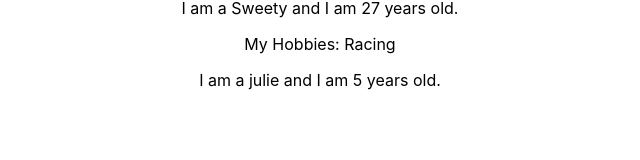
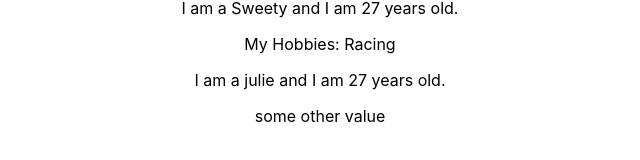
Before and after one commit to amandhiman251/React-Maximilian, a React (Create React App) app: page / in a window 1280 px wide. Shown: the part 194-354 px from the top of the page, without its empty margins (320-960 px from the left). Built offline with nearby package versions, Linux system fonts and the light colour scheme.

Commit message:
used useState hook for state manipulation

```diff
--- a/src/container/App.js
+++ b/src/container/App.js
@@ -1,30 +1,58 @@
-import React, { Component } from 'react';
+import React, {useState} from 'react';
 import './App.css';
 import Person from '../component/Person/Person';
 
 
-class App extends Component {
-    state={
-        person : [
+const App =  () => {
+    // state={
+    //     person : [
+    //         { name : "Aman", age : "30"},
+    //         {name : "Sweety", age : "27"},
+    //         {name : "julie", age : "5"}
+    //     ],
+    //     otherstate :'some other value'
+    // }
+    const [personstate, setPersonState ] =
+    useState( {
+     person :  [
             { name : "Aman", age : "30"},
             {name : "Sweety", age : "27"},
-            {name : "julie", age : "5"} ]
+            {name : "julie", age : "5"}
+        ]
+    });
+    const [other, setother] = useState ({otherState :'some other value'});
+    const switchNameHandler = () => {
+        setPersonState({
+       person : [
+            { name : "Ajay", age : "30"},
+            {name : "Sweety", age : "27"},
+            {name : "khushi", age : "15"}
+            ]
+        });
+        setother({otherState: 'some value'});
+        // this.setState ({
+        //     person : [
+        //         { name : "Karan", age : "30"},
+        //         {name : "Sweety", age : "27"},
+        //         {name : "julie", age : "50"}
+        //     ]  }
+        // )
+    };
 
-    }
-
-    render(){
+    //render(){
         return(
             <div className = "App">
                 <h1>Hi, I am a React App</h1>
                 <p>This is really working!</p>
-                <button> Switch Name </button>
-                <Person name = {this.state.person[0].name} age = {this.state.person[0].age} />
-                <Person name = {this.state.person[1].name} age = {this.state.person[1].age} >My Hobbies: Racing </Person>
-                <Person name = {this.state.person[2].name} age = {this.state.person[2].age} />
+                <button onClick={switchNameHandler}> Switch Name </button>
+                <Person name = {personstate.person[0].name} age = {personstate.person[0].age} />
+                <Person name = {personstate.person[1].name} age = {personstate.person[1].age} >My Hobbies: Racing </Person>
+                <Person name = {personstate.person[2].name} age ={personstate.person[1].age} />
+                <p> {other.otherState}</p>
             </div>
            );
 
     }
-}
+//}
 
 export default App
```
